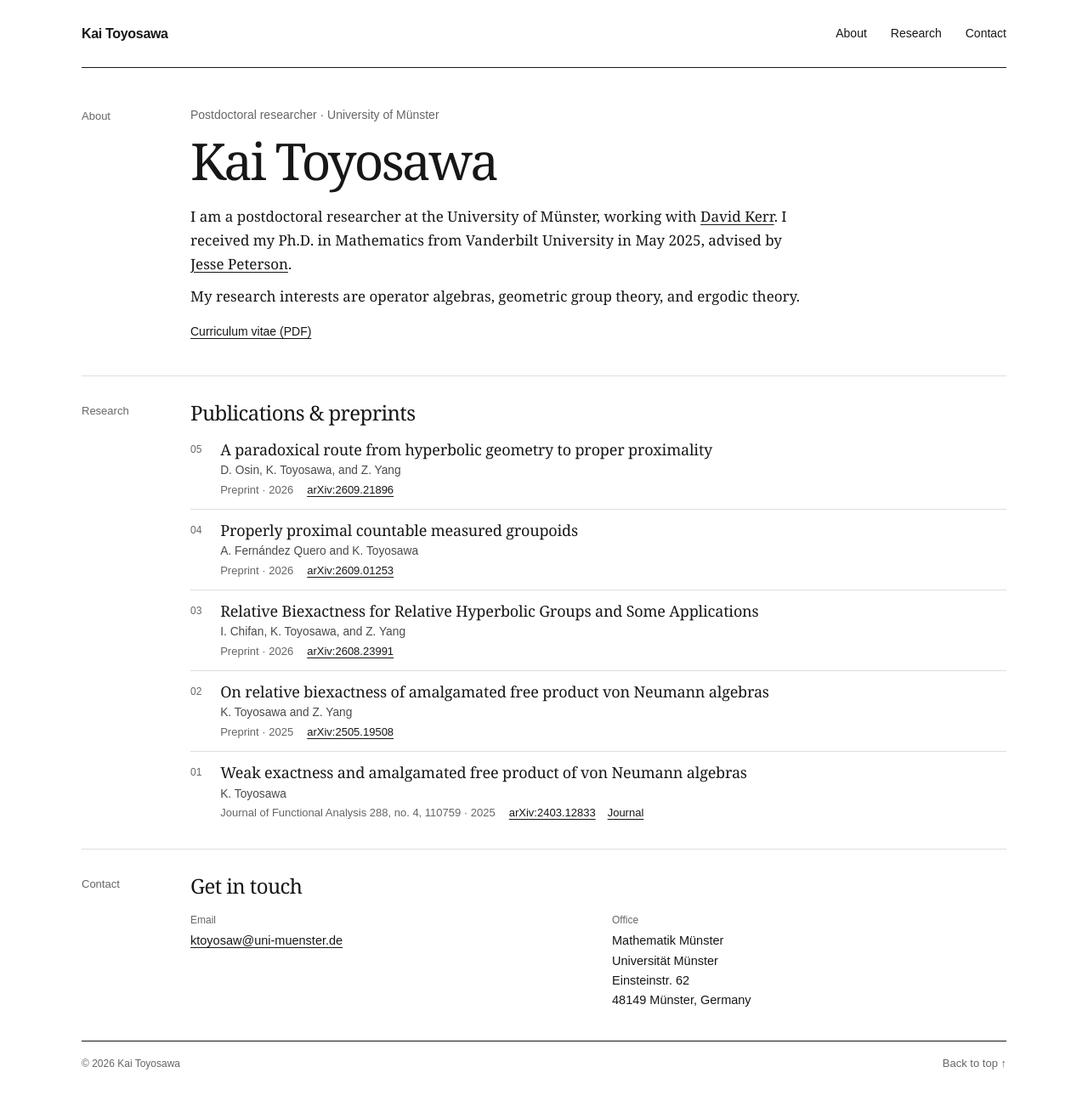
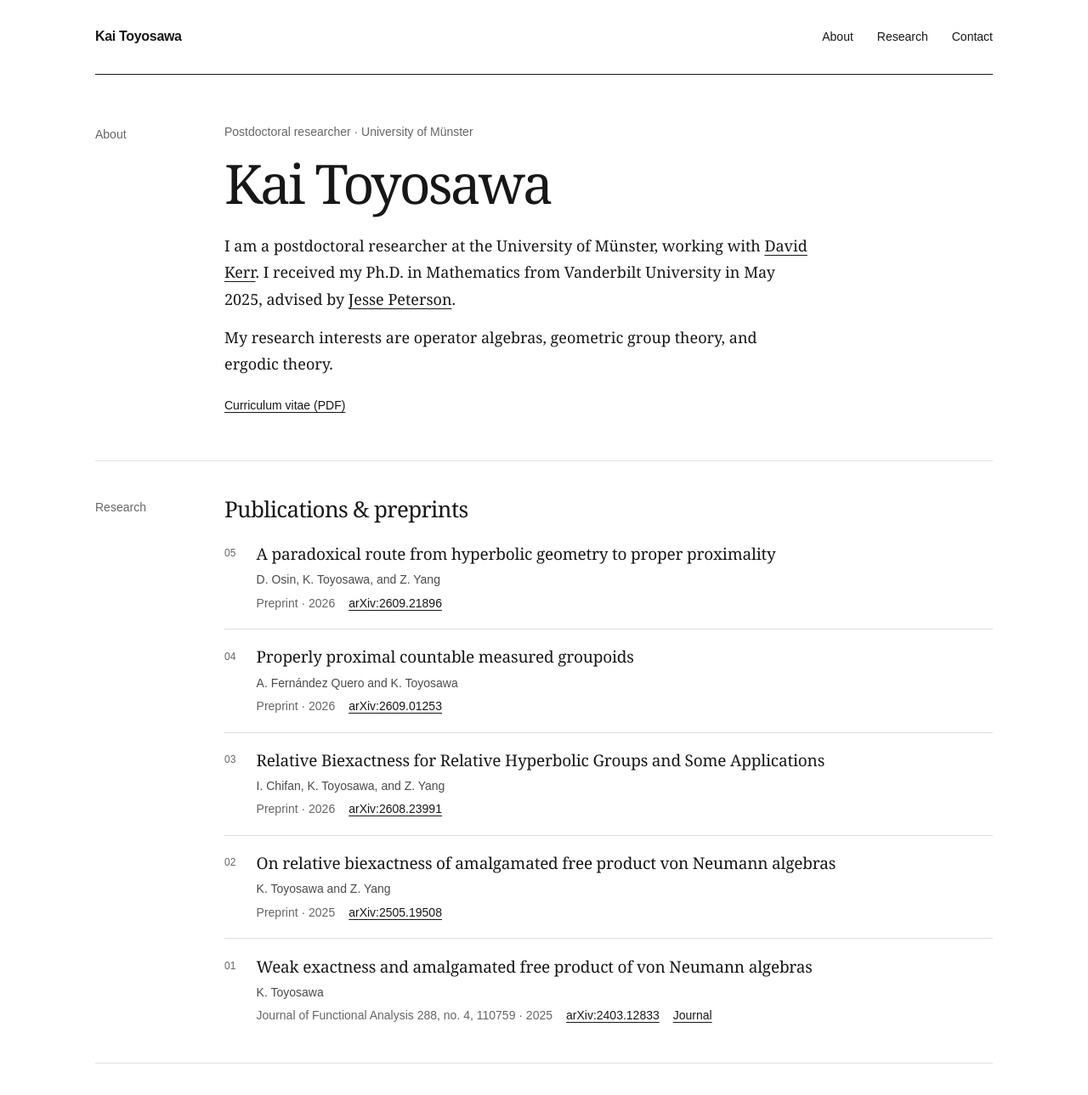
Before and after one commit to kaitoyosawa/kaitoyosawa.github.io, a plain HTML site: page index.html in a window 1280 px wide. Shown: the top 1289 px of the page at 85% size. Drawn offline with Linux system fonts and the light colour scheme.

Commit message:
Give the page and publications more breathing room

```diff
--- a/styles.css
+++ b/styles.css
@@ -1,7 +1,7 @@
-:root{--ink:#171717;--muted:#666;--rule:#dedede;--paper:#fff;--serif:Georgia,'Times New Roman',serif;--sans:Arial,Helvetica,sans-serif;--label-width:6rem;--column-gap:2rem}
+:root{--ink:#171717;--muted:#666;--rule:#dedede;--paper:#fff;--serif:Georgia,'Times New Roman',serif;--sans:Arial,Helvetica,sans-serif;--label-width:7rem;--column-gap:2.5rem}
 *{box-sizing:border-box}
 html{scroll-behavior:smooth;scroll-padding-top:1.5rem}
-body{margin:0;background:var(--paper);color:var(--ink);font-family:var(--sans);font-size:.96875rem;line-height:1.6;-webkit-font-smoothing:antialiased}
+body{margin:0;background:var(--paper);color:var(--ink);font-family:var(--sans);font-size:1rem;line-height:1.65;-webkit-font-smoothing:antialiased}
 a{color:inherit;text-underline-offset:.2em;text-decoration-thickness:1px}
 a:hover{text-decoration-thickness:2px}
 a:focus-visible{outline:2px solid var(--ink);outline-offset:4px}
@@ -9,43 +9,43 @@ a:focus-visible{outline:2px solid var(--ink);outline-offset:4px}
 [hidden]{display:none!important}
 .skip-link{position:absolute;left:1rem;top:-5rem;background:var(--ink);color:#fff;padding:.75rem 1rem;z-index:2}
 .skip-link:focus{top:1rem}
-.page-shell{width:min(100% - 5rem,68rem);margin:0 auto}
-.site-header{min-height:5rem;display:flex;align-items:center;justify-content:space-between;gap:2rem;border-bottom:1px solid var(--ink)}
+.page-shell{width:min(100% - 5rem,66rem);margin:0 auto}
+.site-header{min-height:5.5rem;display:flex;align-items:center;justify-content:space-between;gap:2rem;border-bottom:1px solid var(--ink)}
 .wordmark{font-size:1rem;font-weight:600;text-decoration:none;letter-spacing:-.02em}
 nav{display:flex;gap:1.75rem;font-size:.875rem}
 nav a{text-decoration:none;padding:.5rem 0}
 nav a:hover{text-decoration:underline}
 .intro,.content-section{display:grid;grid-template-columns:var(--label-width) minmax(0,1fr);column-gap:var(--column-gap)}
-.intro{padding:2.75rem 0 2.5rem}
-.section-label{font-size:.8125rem;display:flex;gap:1rem;align-items:baseline;padding-top:.2rem;color:var(--muted)}
+.intro{padding:3.5rem 0 3.25rem}
+.section-label{font-size:.875rem;display:flex;gap:1rem;align-items:baseline;padding-top:.2rem;color:var(--muted)}
 .section-body{min-width:0}
 .intro-heading{display:flex;align-items:flex-start;justify-content:space-between;gap:1.5rem}
-.eyebrow{margin:0 0 .65rem;font-size:.875rem;color:var(--muted)}
-h1{font-family:var(--serif);font-weight:400;font-size:clamp(2.625rem,5.2vw,3.75rem);line-height:1.08;letter-spacing:-.045em;margin:0 0 1.2rem;overflow-wrap:anywhere}
+.eyebrow{margin:0 0 .85rem;font-size:.875rem;color:var(--muted)}
+h1{font-family:var(--serif);font-weight:400;font-size:clamp(2.625rem,5.2vw,4rem);line-height:1.08;letter-spacing:-.045em;margin:0 0 1.5rem;overflow-wrap:anywhere}
 .portrait{width:6.75rem;aspect-ratio:4/5;object-fit:cover;filter:grayscale(100%);flex-shrink:0}
-.bio{font-family:var(--serif);font-size:1.0625rem;line-height:1.65;max-width:45rem}
-.bio p{margin:0 0 .65rem}.bio p:last-child{margin-bottom:0}
-.profile-links{display:flex;flex-wrap:wrap;gap:.45rem 1.25rem;font-size:.875rem;margin-top:1rem}
-.content-section{padding:1.75rem 0 2rem;border-top:1px solid var(--rule)}
-h2{font-family:var(--serif);font-size:1.5rem;font-weight:400;letter-spacing:-.025em;line-height:1.25;margin:0 0 1rem}
+.bio{font-family:var(--serif);font-size:1.125rem;line-height:1.75;max-width:43rem}
+.bio p{margin:0 0 .85rem}.bio p:last-child{margin-bottom:0}
+.profile-links{display:flex;flex-wrap:wrap;gap:.45rem 1.25rem;font-size:.875rem;margin-top:1.35rem}
+.content-section{padding:2.5rem 0 2.75rem;border-top:1px solid var(--rule)}
+h2{font-family:var(--serif);font-size:1.625rem;font-weight:400;letter-spacing:-.025em;line-height:1.25;margin:0 0 1.5rem}
 .publications{list-style:none;padding:0;margin:0}
-.publication{display:grid;grid-template-columns:1.45rem minmax(0,1fr);gap:.75rem;padding:.75rem 0;border-top:1px solid var(--rule)}
+.publication{display:grid;grid-template-columns:1.45rem minmax(0,1fr);gap:.9rem;padding:1.2rem 0;border-top:1px solid var(--rule)}
 .publication:first-child{padding-top:0;border-top:0}
 .publication:last-child{padding-bottom:0}
 .paper-number{color:var(--muted);font-size:.75rem;padding-top:.2rem;font-variant-numeric:tabular-nums}
-h3{font-family:var(--serif);font-weight:400;font-size:1.125rem;line-height:1.4;margin:0 0 .15rem;letter-spacing:-.01em;overflow-wrap:anywhere}
-.publication p{margin:.15rem 0;font-size:.859375rem;line-height:1.45;overflow-wrap:anywhere}
+h3{font-family:var(--serif);font-weight:400;font-size:1.1875rem;line-height:1.45;margin:0 0 .35rem;letter-spacing:-.01em;overflow-wrap:anywhere}
+.publication p{margin:.25rem 0;font-size:.875rem;line-height:1.55;overflow-wrap:anywhere}
 .paper-authors{color:#4b4b4b}.paper-venue{color:var(--muted)}
-.paper-meta{display:flex;flex-wrap:wrap;align-items:baseline;gap:.15rem 1rem;margin-top:.15rem;font-size:.8125rem;line-height:1.55;overflow-wrap:anywhere}
-.paper-links{display:flex;flex-wrap:wrap;gap:.15rem .875rem;margin:0;font-size:.8125rem;line-height:1.55}
-.contact-section{padding-bottom:2.25rem}
+.paper-meta{display:flex;flex-wrap:wrap;align-items:baseline;gap:.25rem 1rem;margin-top:.3rem;font-size:.875rem;line-height:1.6;overflow-wrap:anywhere}
+.paper-links{display:flex;flex-wrap:wrap;gap:.25rem 1rem;margin:0;font-size:inherit;line-height:inherit}
+.contact-section{padding-bottom:3rem}
 .contact-grid{display:grid;grid-template-columns:1fr 1fr;gap:2rem}
-.contact-label{display:block;font-size:.75rem;color:var(--muted);margin-bottom:.2rem}
-.contact-grid p{margin:0;font-size:.90625rem;overflow-wrap:anywhere;white-space:pre-line}
-.site-footer{border-top:1px solid var(--ink);padding:1rem 0 1.5rem;display:flex;justify-content:space-between;align-items:baseline;gap:1rem;flex-wrap:wrap;font-size:.75rem;color:var(--muted)}
+.contact-label{display:block;font-size:.75rem;color:var(--muted);margin-bottom:.4rem}
+.contact-grid p{margin:0;font-size:1rem;overflow-wrap:anywhere;white-space:pre-line}
+.site-footer{border-top:1px solid var(--ink);padding:1.25rem 0 1.75rem;display:flex;justify-content:space-between;align-items:baseline;gap:1rem;flex-wrap:wrap;font-size:.75rem;color:var(--muted)}
 .site-footer a{text-decoration:none;font-size:.8125rem}.site-footer a:hover{text-decoration:underline}
 .draft-note{border:1px solid var(--rule);padding:.15rem .5rem}
-@media(max-width:800px){:root{--label-width:5rem;--column-gap:1.5rem}.page-shell{width:calc(100% - 3rem)}.intro{padding-top:2.25rem}.contact-grid{gap:1.5rem}.portrait{width:5.5rem}}
-@media(max-width:600px){html{scroll-padding-top:1rem}.page-shell{width:calc(100% - 2.5rem)}.site-header{min-height:4.5rem;gap:.25rem 1rem;flex-wrap:wrap;padding:.75rem 0}nav{gap:1.2rem;font-size:.8125rem}.intro,.content-section{grid-template-columns:1fr;row-gap:.75rem}.intro{padding:1.75rem 0 1.75rem}.section-label{gap:.75rem;padding-top:0}.intro-heading{gap:1rem}h1{font-size:3rem;margin-bottom:1rem}.eyebrow{font-size:.8125rem;margin-bottom:.5rem}h2{font-size:1.4rem;margin-bottom:.875rem}.content-section{padding:1.5rem 0 1.75rem}.publication{gap:.6rem;grid-template-columns:1.2rem minmax(0,1fr)}.paper-meta{column-gap:.75rem}.contact-grid{grid-template-columns:1fr;gap:1rem}.site-footer{gap:.75rem}.draft-note{order:3}.portrait{width:4.5rem}}
+@media(max-width:800px){:root{--label-width:5rem;--column-gap:1.5rem}.page-shell{width:calc(100% - 3rem)}.intro{padding-top:3rem}.contact-grid{gap:1.5rem}.portrait{width:5.5rem}}
+@media(max-width:600px){html{scroll-padding-top:1rem}.page-shell{width:calc(100% - 2.5rem)}.site-header{min-height:5rem;gap:.5rem 1rem;flex-wrap:wrap;padding:1rem 0}nav{gap:1.2rem;font-size:.875rem}.intro,.content-section{grid-template-columns:1fr;row-gap:1.1rem}.intro{padding:2.25rem 0 2.5rem}.section-label{gap:.75rem;padding-top:0}.intro-heading{gap:1rem}h1{font-size:3rem;margin-bottom:1.35rem}.eyebrow{font-size:.875rem;margin-bottom:.75rem}h2{font-size:1.5rem;margin-bottom:1.25rem}.content-section{padding:2rem 0 2.25rem}.publication{gap:.6rem;grid-template-columns:1.2rem minmax(0,1fr);padding:1.1rem 0}.paper-meta{column-gap:.75rem}.contact-grid{grid-template-columns:1fr;gap:1.5rem}.site-footer{gap:.75rem}.draft-note{order:3}.portrait{width:4.5rem}}
 @media(prefers-reduced-motion:reduce){html{scroll-behavior:auto}}
 @media print{.page-shell{width:100%}nav,.skip-link,.site-footer a,.draft-note{display:none}.site-header{min-height:3rem}.intro{padding:1.5rem 0}.content-section{padding:1rem 0}.publication{break-inside:avoid}a{text-decoration:none}}
```
Also changed, not shown: index.html (+1 -1 lines).
